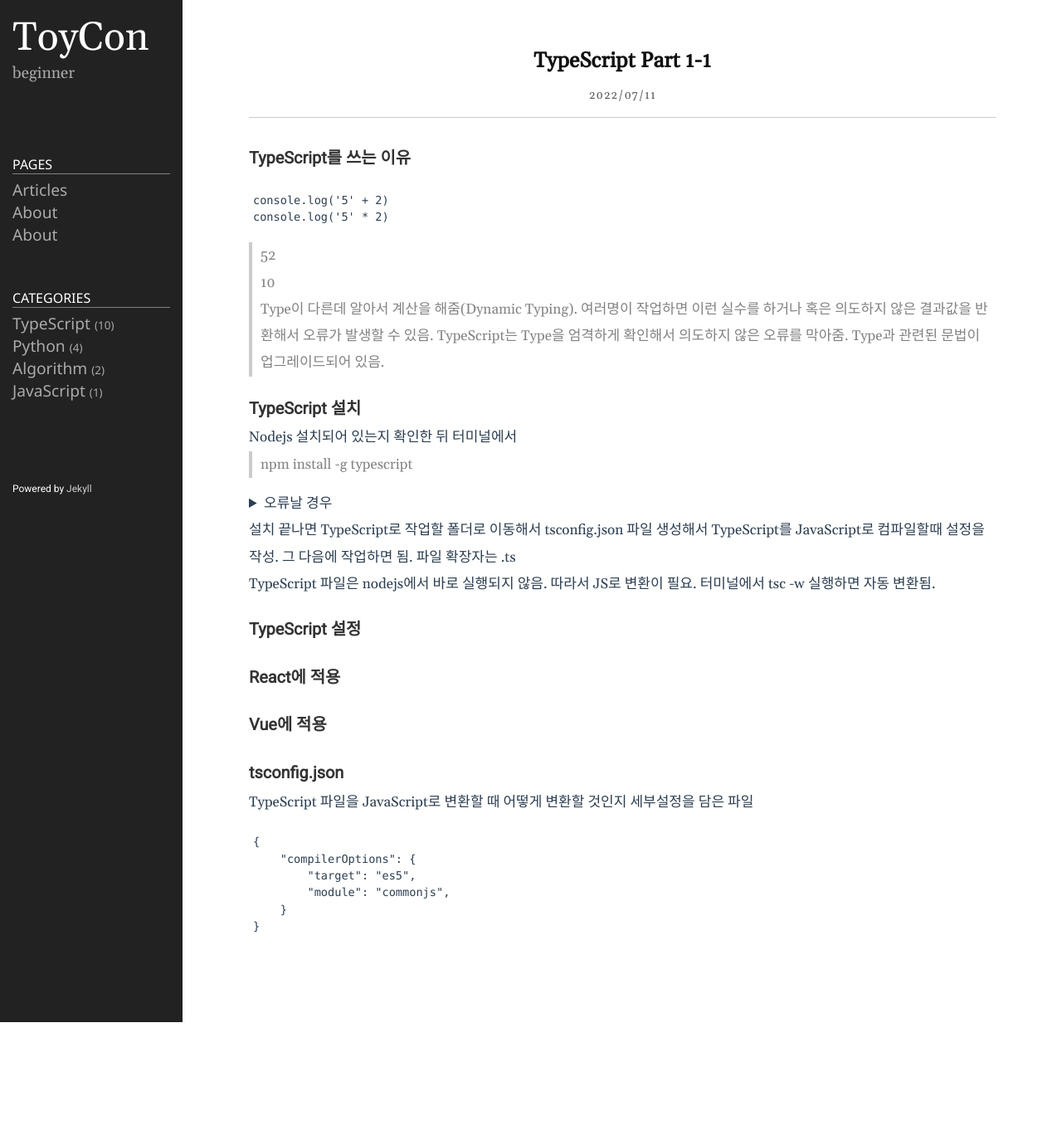
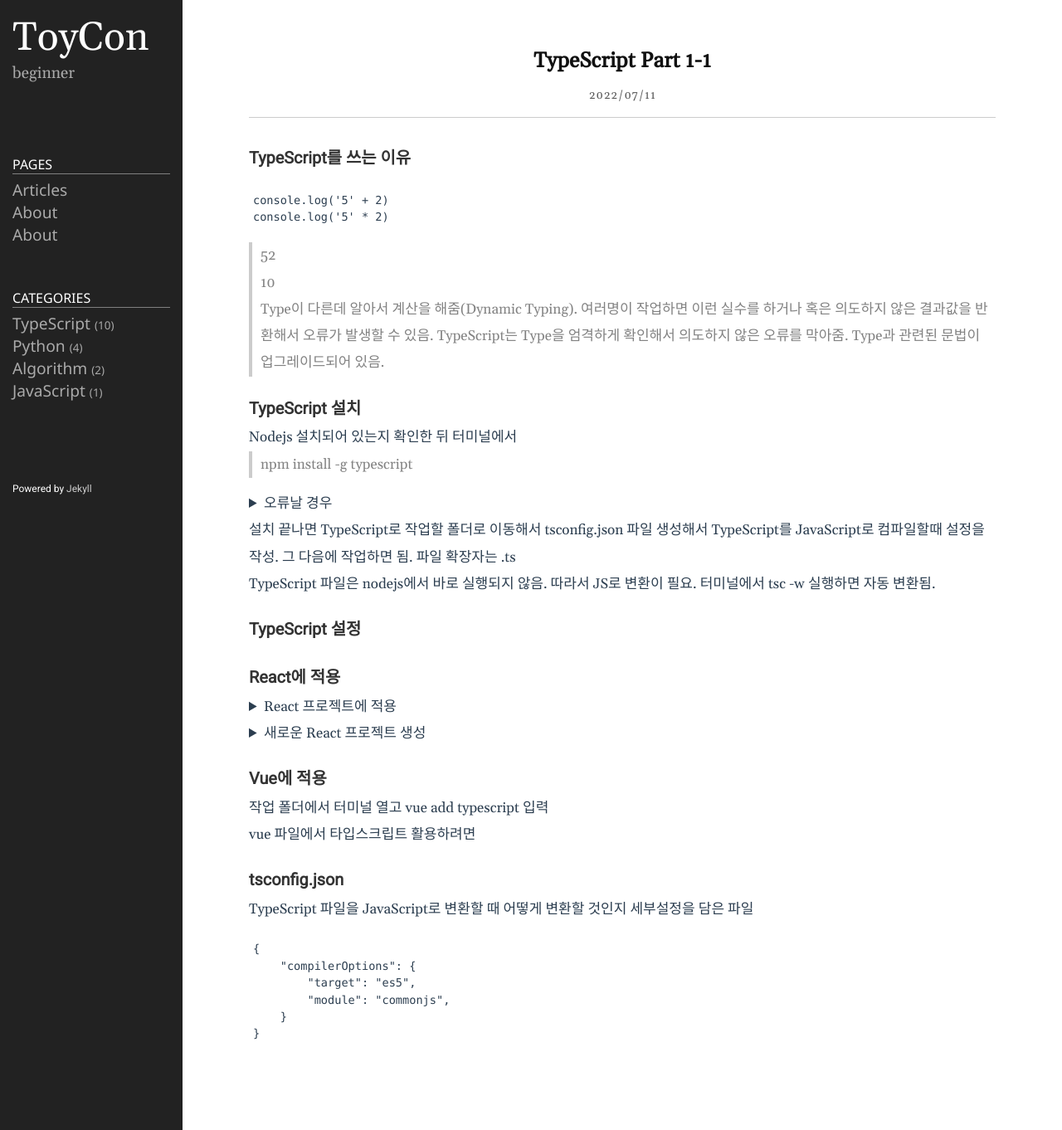
Before and after one commit to ToyCon/ToyCon.github.io, a Jekyll site: the page built from _posts/2022-07-11-TypeScript1.markdown, in a window 1280 px wide. Shown: the whole page at 83% size. Built offline with Jekyll 4.4.1, drawn with Linux system fonts in a browser that asks for light colours; before the commit the page ends 1232 px from its top, so only the background shows below that.

Commit message:
Update TypeScript1

```diff
--- a/_posts/2022-07-11-TypeScript1.markdown
+++ b/_posts/2022-07-11-TypeScript1.markdown
@@ -30,8 +30,34 @@ mac : sudo 붙여서 실행
 TypeScript 파일은 nodejs에서 바로 실행되지 않음. 따라서 JS로 변환이 필요. 터미널에서 tsc -w 실행하면 자동 변환됨.
 ### TypeScript 설정
 
+
 ### React에 적용
+<details>
+<summary>React 프로젝트에 적용</summary>
+<div markdown="1">
+작업 폴더에서 터미널 열고
+npm install --save typescript @types/node @types/react @types/react-dom @types jest
+입력
+</div>
+</details>
+
+<details>
+<summary>새로운 React 프로젝트 생성</summary>
+<div markdown="1">
+프로젝트를 생성할 작업 폴더에서 터미널 열고
+npx create-react-app my-app --template typescript
+입력
+</div>
+</details>
+
 ### Vue에 적용
+작업 폴더에서 터미널 열고
+vue add typescript
+입력
+
+vue 파일에서 타입스크립트 활용하려면
+> <script lang="ts">
+> </script>
 
 ### tsconfig.json
 TypeScript 파일을 JavaScript로 변환할 때 어떻게 변환할 것인지 세부설정을 담은 파일
```
